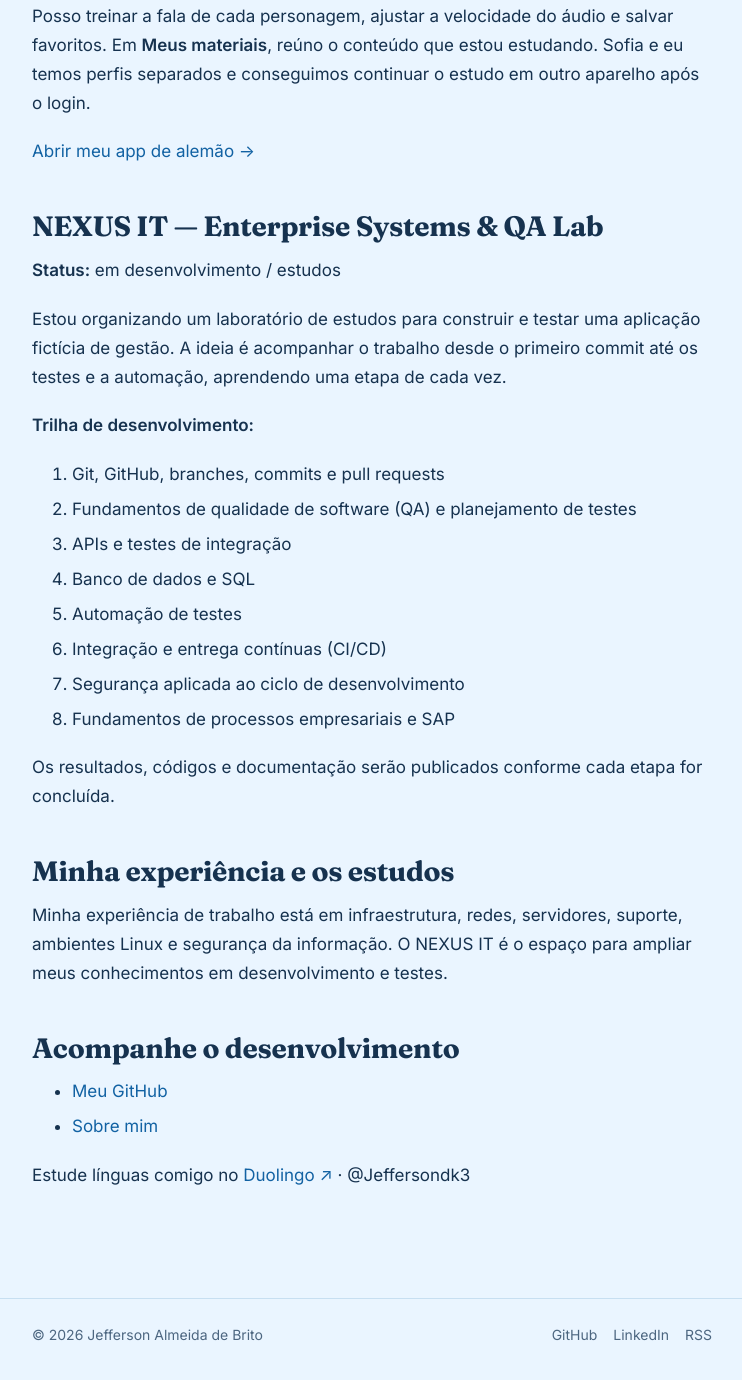
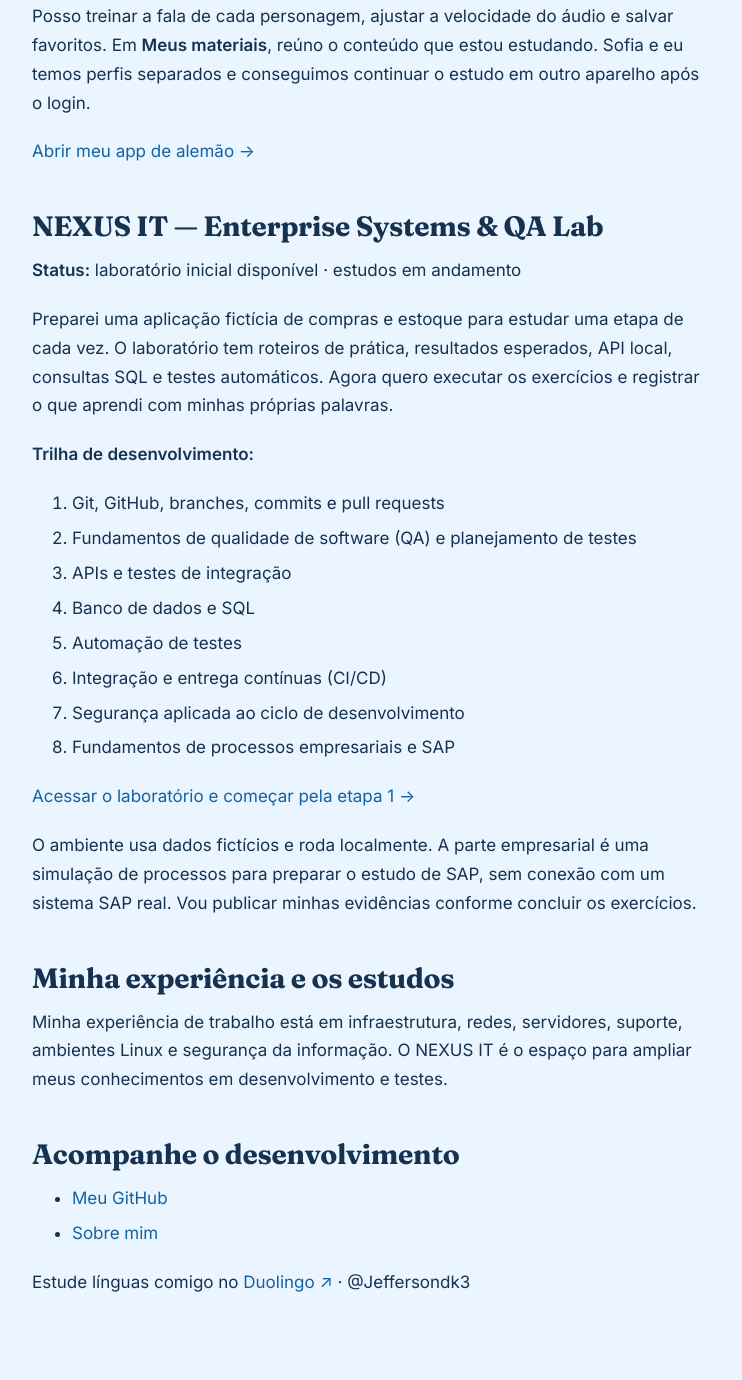
Before and after one commit to jeffersondk3/jeffersondk3.github.io, a Jekyll site: the page built from projetos.md, in a window 1280 px wide and 1400 px high, scrolled down 537 px. Shown: the top 1380 px of the window, without its empty margins (268-1010 px from the left). Built offline with Jekyll 4.4.1, drawn with Linux system fonts in a browser that asks for light colours.

Commit message:
docs: adicionar acesso ao laboratório guiado NEXUS IT

```diff
--- a/projetos.md
+++ b/projetos.md
@@ -18,9 +18,9 @@
 
 ## NEXUS IT — Enterprise Systems & QA Lab
 
-**Status:** em desenvolvimento / estudos
+**Status:** laboratório inicial disponível · estudos em andamento
 
-Estou organizando um laboratório de estudos para construir e testar uma aplicação fictícia de gestão. A ideia é acompanhar o trabalho desde o primeiro commit até os testes e a automação, aprendendo uma etapa de cada vez.
+Preparei uma aplicação fictícia de compras e estoque para estudar uma etapa de cada vez. O laboratório tem roteiros de prática, resultados esperados, API local, consultas SQL e testes automáticos. Agora quero executar os exercícios e registrar o que aprendi com minhas próprias palavras.
 
 **Trilha de desenvolvimento:**
 
@@ -33,7 +33,9 @@
 7. Segurança aplicada ao ciclo de desenvolvimento
 8. Fundamentos de processos empresariais e SAP
 
-Os resultados, códigos e documentação serão publicados conforme cada etapa for concluída.
+[Acessar o laboratório e começar pela etapa 1 →](https://github.com/jeffersondk3/NEXUS-IT-QA-SAP-)
+
+O ambiente usa dados fictícios e roda localmente. A parte empresarial é uma simulação de processos para preparar o estudo de SAP, sem conexão com um sistema SAP real. Vou publicar minhas evidências conforme concluir os exercícios.
 
 ## Minha experiência e os estudos
 
```
